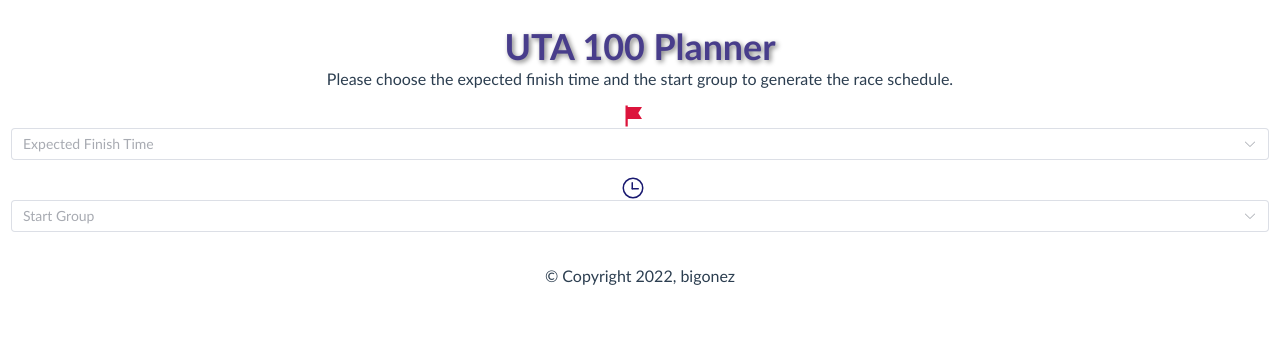
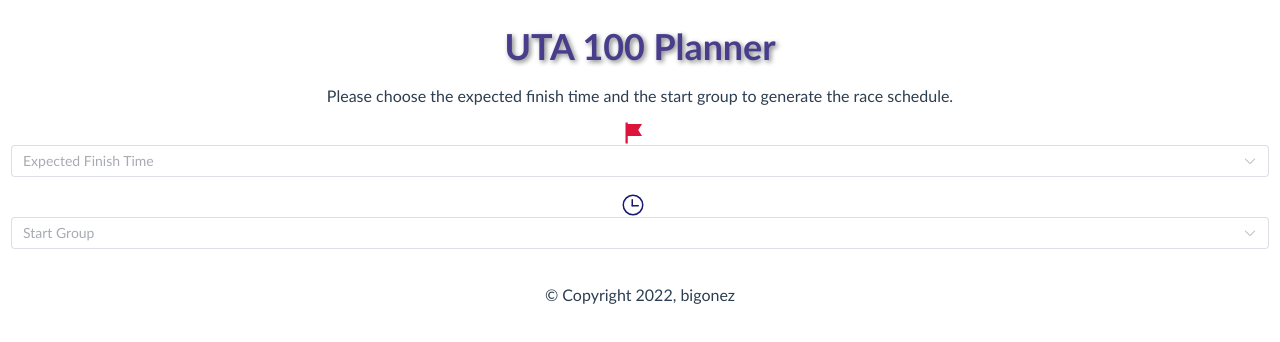
Before and after one commit to bigonez/utaplanner, a Vue app: page / in a window 1280 px wide. Shown: the top 342 px of the page. Built offline with nearby package versions, Linux system fonts and the light colour scheme; the HTML template or start-up script is replaced by a standard one.

Commit message:
Fix CSS style.
. fix the CSS style of el-main.

```diff
--- a/src/components/UtaPlanner.vue
+++ b/src/components/UtaPlanner.vue
@@ -3,7 +3,7 @@
     <el-container>
       <el-header>{{ msg }}</el-header>
 
-      <el-main style="padding:3px;">
+      <el-main>
 
         <p>
           Please choose the expected finish time and the start group to generate the race schedule.
@@ -279,8 +279,8 @@ p {
   color: #483d8b;
   text-shadow: 2px 2px 5px grey;
 }
-.el-footer {
-  margin-top: 15px;
+.el-main {
+  padding: 20px 3px;
 }
 div.cpinfo div, div.cp2next div {
   margin-top: 6px;
```
